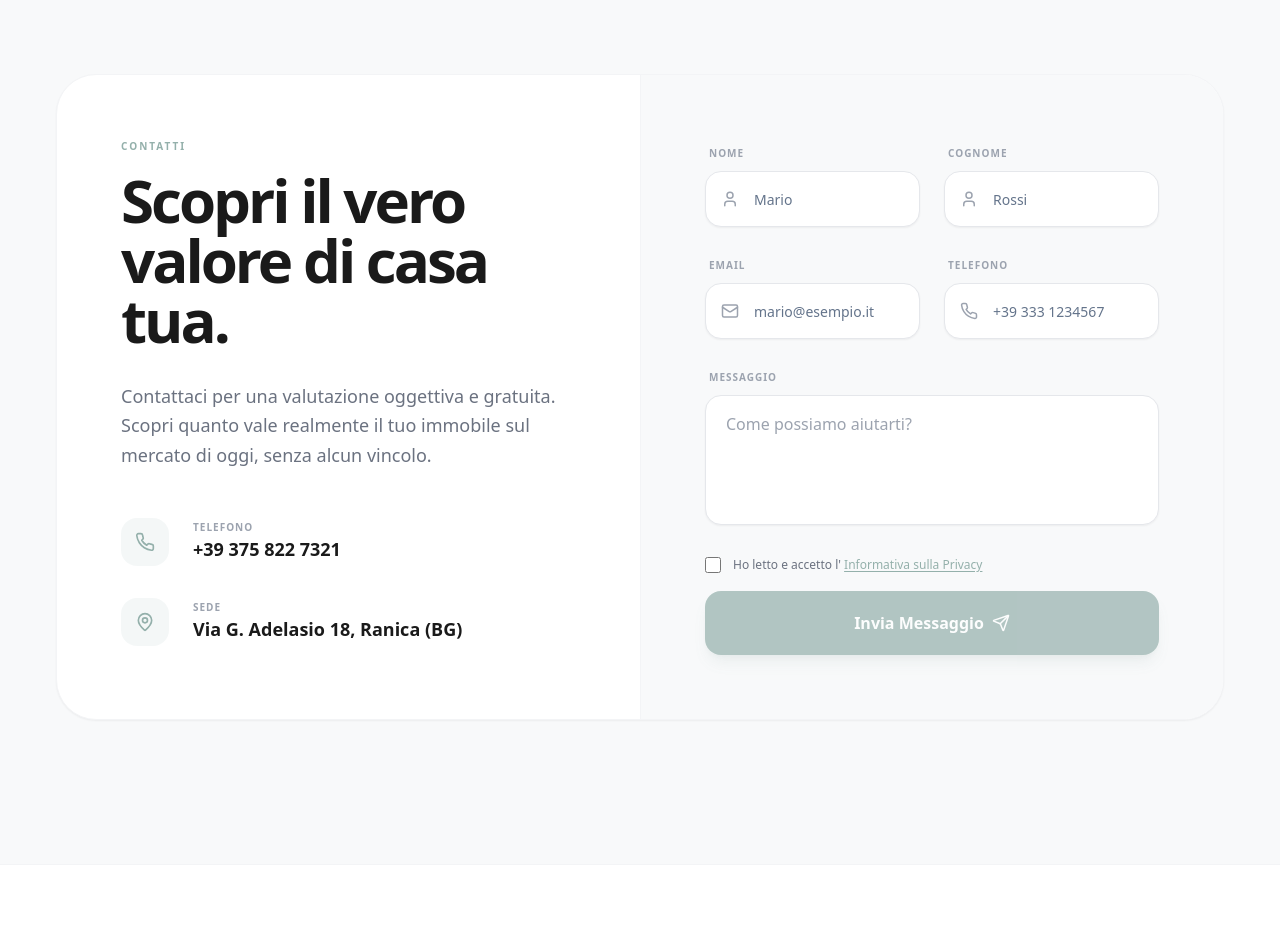
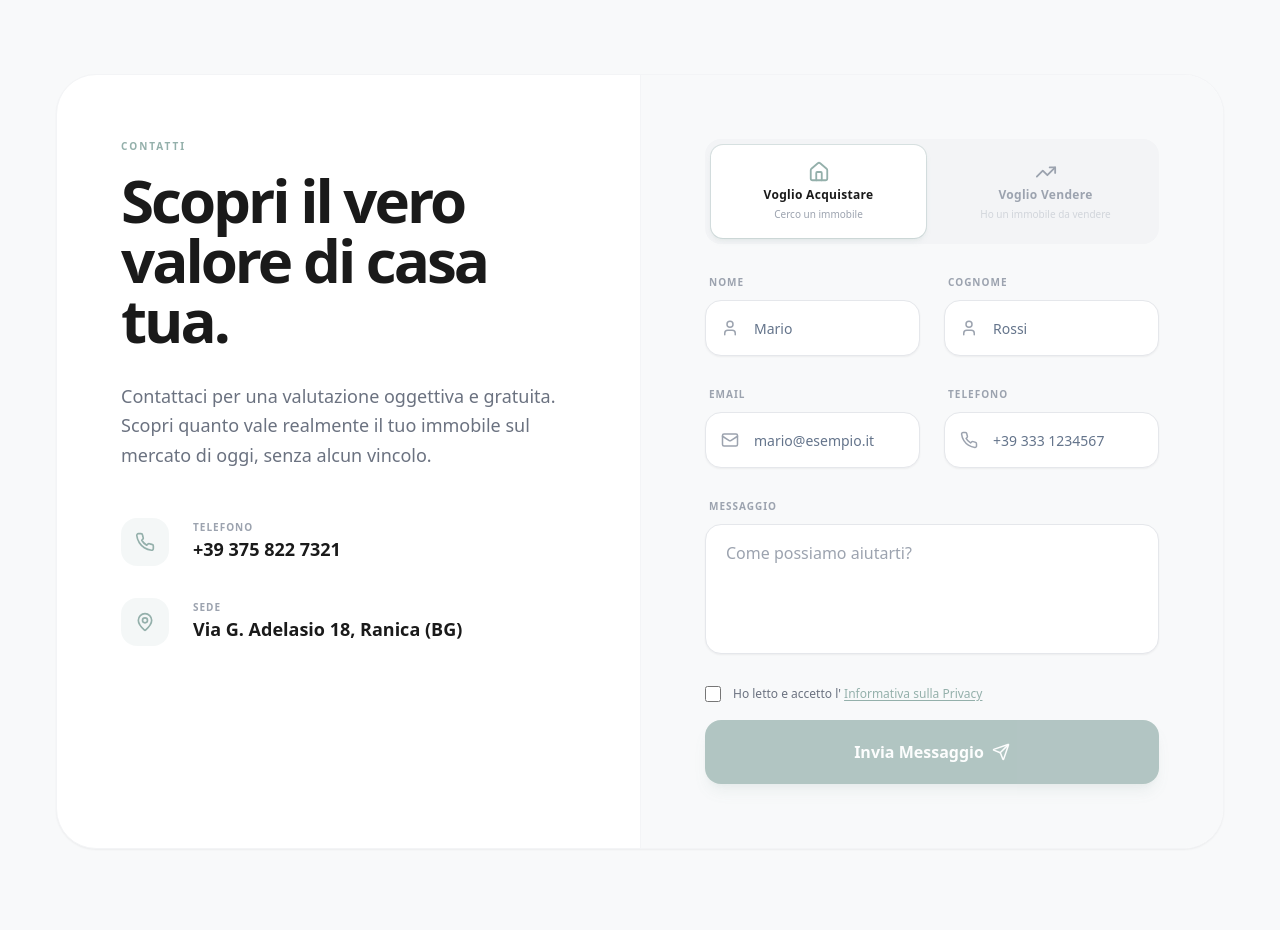
Before and after one commit to Chjnzo/ITI2.0, a React (Vite) app: page / in a window 1280 px wide. Shown: the part 5380-6310 px from the top of the page. Built offline with nearby package versions, Linux system fonts and the light colour scheme; no server answers; the database is empty.

Commit message:
Update ContactForm.tsx

```diff
--- a/src/components/ContactForm.tsx
+++ b/src/components/ContactForm.tsx
@@ -3,7 +3,7 @@
 import React, { useState } from 'react';
 import { supabase } from '@/lib/supabaseClient';
 import { logger } from '@/utils/logger';
-import { User, Mail, Phone, Send, Loader2, CheckCircle2 } from 'lucide-react';
+import { User, Mail, Phone, Send, Loader2, CheckCircle2, Home, TrendingUp } from 'lucide-react';
 import CustomInput from './CustomInput';
 import { motion } from 'framer-motion';
 
@@ -13,6 +13,7 @@ interface ContactFormProps {
 }
 
 type FormStatus = 'idle' | 'submitting' | 'success' | 'error' | 'rate_limited';
+type TipoInteresse = 'acquistare' | 'vendere';
 
 const EMAIL_REGEX = /^[a-zA-Z0-9._%+-]+@[a-zA-Z0-9.-]+\.[a-zA-Z]{2,}$/;
 const COOLDOWN_MS = 30_000;
@@ -23,6 +24,7 @@ const ContactForm = ({ propertyTitle, propertyId }: ContactFormProps) => {
   const [privacyAccepted, setPrivacyAccepted] = useState(false);
   const [privacyError, setPrivacyError] = useState(false);
   const [emailError, setEmailError] = useState(false);
+  const [tipoInteresse, setTipoInteresse] = useState<TipoInteresse>('acquistare');
   const [formData, setFormData] = useState({
     nome: '',
     cognome: '',
@@ -67,7 +69,8 @@ const ContactForm = ({ propertyTitle, propertyId }: ContactFormProps) => {
         p_telefono: formData.telefono,
         p_messaggio: formData.messaggio,
         p_immobile_id: propertyId || null,
-        p_immobile_interesse: propertyTitle || 'Generico dal Sito'
+        p_immobile_interesse: propertyTitle || 'Generico dal Sito',
+        p_tipo_interesse: tipoInteresse
       });
 
       if (rpcError) {
@@ -82,6 +85,7 @@ const ContactForm = ({ propertyTitle, propertyId }: ContactFormProps) => {
       setStatus('success');
       setFormData({ nome: '', cognome: '', email: '', telefono: '', messaggio: '' });
       setPrivacyAccepted(false);
+      setTipoInteresse('acquistare');
     } catch (err) {
       logger.error('Lead submission failed', { error: String(err) });
       setStatus('error');
@@ -114,8 +118,48 @@ const ContactForm = ({ propertyTitle, propertyId }: ContactFormProps) => {
     );
   }
 
+  const tipoOptions: { value: TipoInteresse; label: string; sublabel: string; icon: React.ElementType }[] = [
+    { value: 'acquistare', label: 'Voglio Acquistare', sublabel: 'Cerco un immobile', icon: Home },
+    { value: 'vendere', label: 'Voglio Vendere', sublabel: 'Ho un immobile da vendere', icon: TrendingUp },
+  ];
+
   return (
     <form onSubmit={handleSubmit} className="space-y-6">
+      {/* Tipo interesse switch */}
+      <div className="grid grid-cols-2 gap-3 p-1.5 bg-gray-100 rounded-2xl">
+        {tipoOptions.map(({ value, label, sublabel, icon: Icon }) => (
+          <button
+            key={value}
+            type="button"
+            onClick={() => setTipoInteresse(value)}
+            disabled={status === 'submitting'}
+            className={`relative flex flex-col items-center gap-1 py-4 px-3 rounded-xl text-center transition-all duration-200 disabled:opacity-50 ${
+              tipoInteresse === value
+                ? 'bg-white shadow-md shadow-[#94b0ab]/15 text-[#94b0ab]'
+                : 'text-gray-400 hover:text-gray-600'
+            }`}
+          >
+            <Icon
+              size={22}
+              className={`transition-colors duration-200 ${tipoInteresse === value ? 'text-[#94b0ab]' : 'text-gray-400'}`}
+            />
+            <span className={`text-xs font-bold tracking-wide transition-colors duration-200 ${tipoInteresse === value ? 'text-[#1a1a1a]' : 'text-gray-400'}`}>
+              {label}
+            </span>
+            <span className={`text-[10px] transition-colors duration-200 ${tipoInteresse === value ? 'text-gray-400' : 'text-gray-300'}`}>
+              {sublabel}
+            </span>
+            {tipoInteresse === value && (
+              <motion.div
+                layoutId="tipo-indicator"
+                className="absolute inset-0 rounded-xl ring-1 ring-[#94b0ab]/30"
+                transition={{ type: 'spring', stiffness: 400, damping: 30 }}
+              />
+            )}
+          </button>
+        ))}
+      </div>
+
       <div className="grid grid-cols-1 md:grid-cols-2 gap-6">
         <CustomInput
           label="Nome"
```
